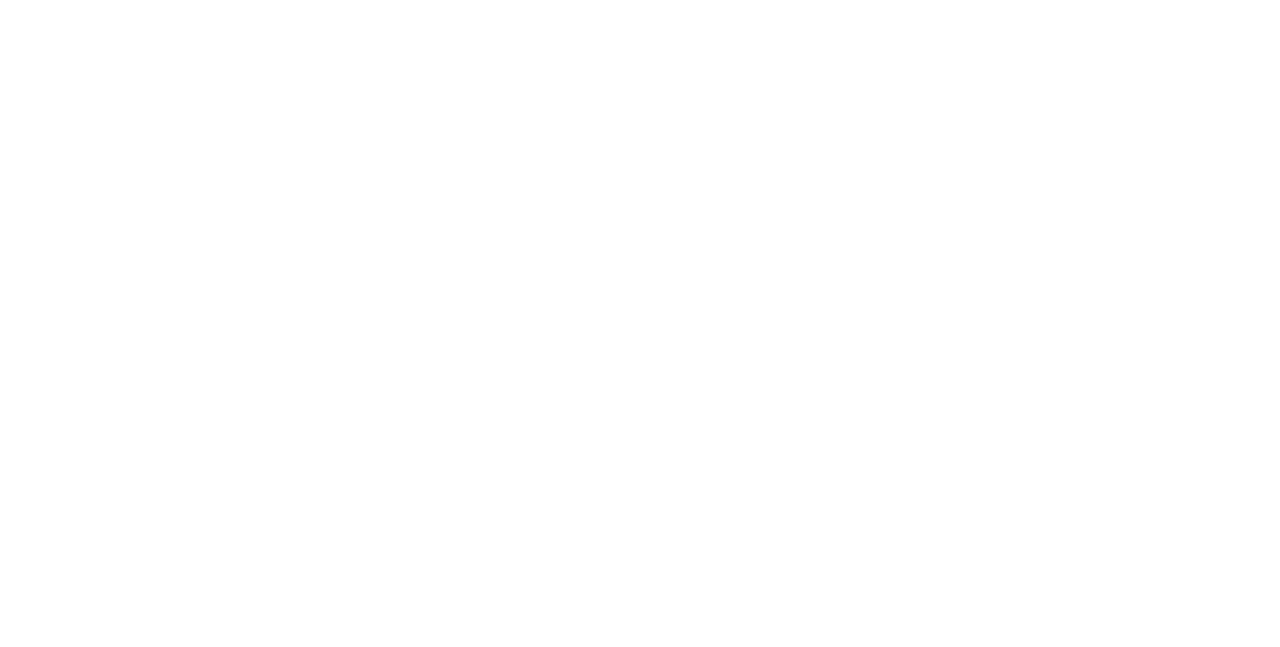
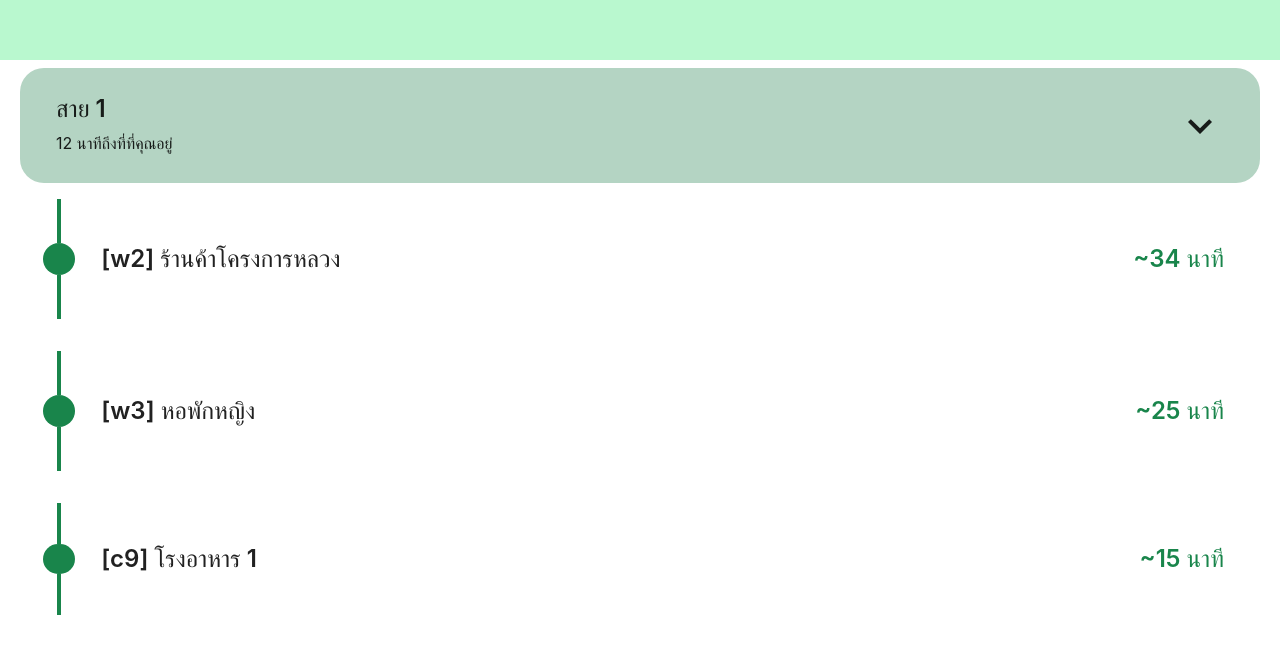
Before and after one commit to Talai-Next/frontend, a React (Vite) app: page / in a window 1280 px wide. Shown: the part 642-1289 px from the top of the page. Before the commit the page ends 800 px from the top, so only its background shows below. Built offline with nearby package versions, Linux system fonts and the light colour scheme.

Commit message:
add lind card info component

```diff
--- a/src/Home.jsx
+++ b/src/Home.jsx
@@ -1,19 +1,15 @@
-import { useState } from 'react'
-import reactLogo from './assets/react.svg'
-import viteLogo from '/vite.svg'
-import { LiaHomeSolid } from "react-icons/lia";
-import { TbReportAnalytics } from "react-icons/tb";
-import { IoColorFillOutline } from "react-icons/io5";
 import './index.css'
-import TextField from "@mui/material/TextField";
+import LineCardInfo from './components/LineCardInfo';
 import Header from './components/Header';
 function Home() {
 
   return (
       <div className='flex flex-col w-screen'>
         <Header />
-        <div>
-
+        <div className='h-[500px] bg-green-200'>
+        </div>
+        <div className='px-5 py-2'>
+            <LineCardInfo />
         </div>
       </div>
   )
--- /dev/null
+++ b/src/components/LineCardInfo.jsx
@@ -0,0 +1,52 @@
+import { Box, Card, CardContent} from '@mui/material';
+import { MdKeyboardArrowDown } from "react-icons/md";
+import { useState } from 'react';
+function LineCardInfo({line, time, lineInfo}){
+    const [isOpen, setIsOpen] = useState(false);
+    const stops = [
+        { id: "w2", name: "ร้านค้าโครงการหลวง", time: 34 },
+        { id: "w3", name: "หอพักหญิง", time: 25 },
+        { id: "c9", name: "โรงอาหาร 1", time: 15 },
+    ];
+    return(
+        <div >
+            <Box >
+                <Card className='shadow-none' elevation={0}>
+                    <CardContent className='flex flex-col bg-[#B4D4C3] rounded-3xl hover:bg-[#9BC0AD]'>
+                        <div className='flex py-3 px-5 justify-between items-center'>
+                            <div>
+                                <h2 className='font-semibold'>สาย 1</h2>
+                                <p className='mt-2'>12 นาทีถึงที่ที่คุณอยู่</p>
+                            </div>
+                            <div>
+                                <MdKeyboardArrowDown size={48}/>
+                            </div>
+                        </div>
+                    </CardContent>
+                    {stops.map((stop, index) =>
+                    <CardContent className='flex h-38'>
+                        <div className="flex flex-col w-[50px] justify-center items-center">
+                            {/* Vertical Line - Top Half */}
+                            <div className="w-[4px] h-11 bg-[#19854B]"></div>
+                            {/* Circle in the center */}
+                            <div className="w-8 h-8 bg-[#19854B] rounded-full"></div>
+                            {/* Vertical Line - Bottom Half */}
+                            <div className="w-[4px] h-11 bg-[#19854B]"></div>
+                        </div>
+                        <div className='flex px-5 w-screen justify-between items-center font-semibold'>
+                            <div>
+                                <h2>[{stop.id}] {stop.name}</h2>
+                            </div>
+                            <div>
+                                <h2 className='text-[#19854B]'>~{stop.time} นาที</h2>
+                            </div>
+                        </div>
+                    </CardContent>
+                    )}
+                </Card>
+
+            </Box>
+        </div>
+    )
+}
+export default LineCardInfo;
```
